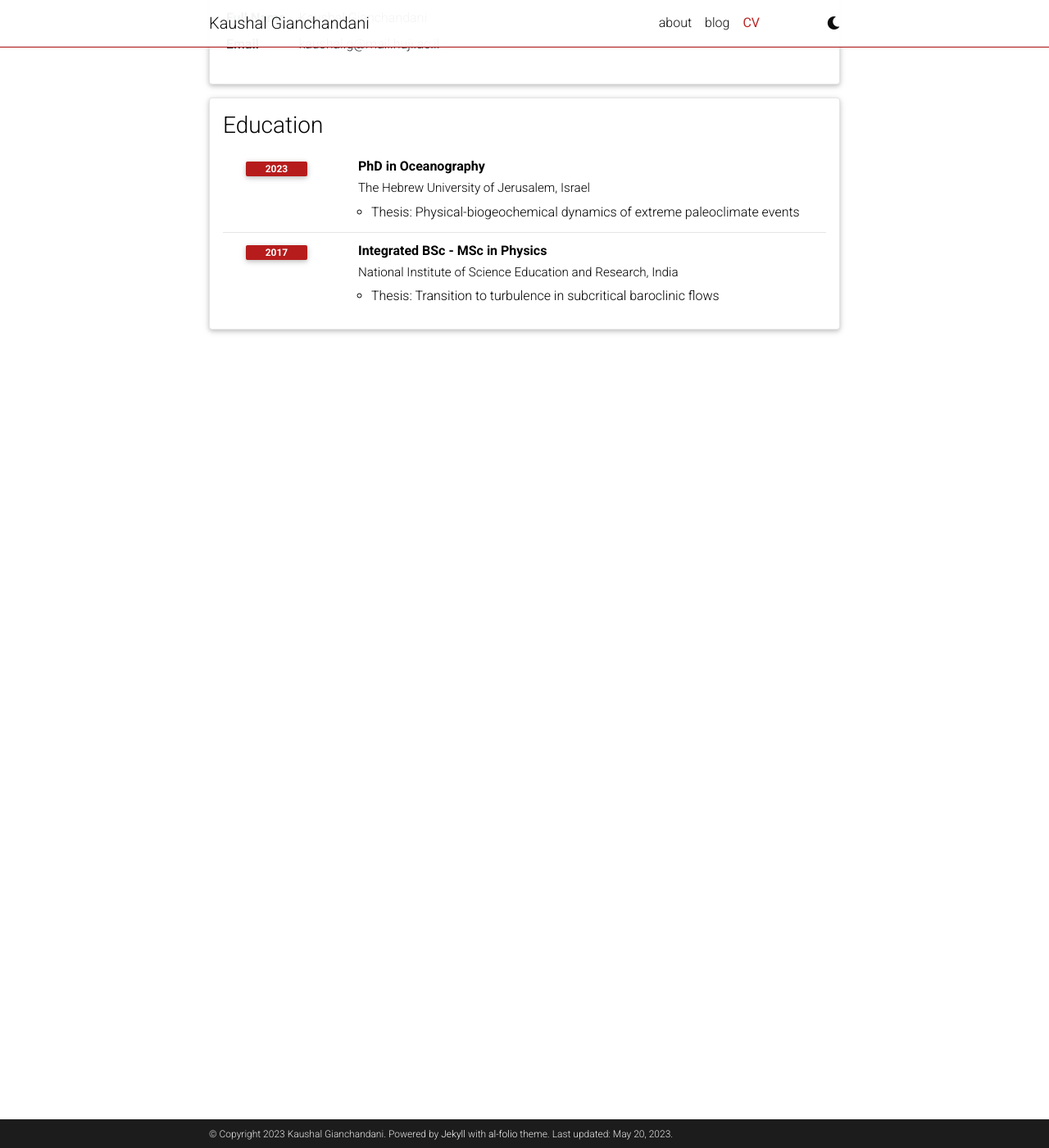
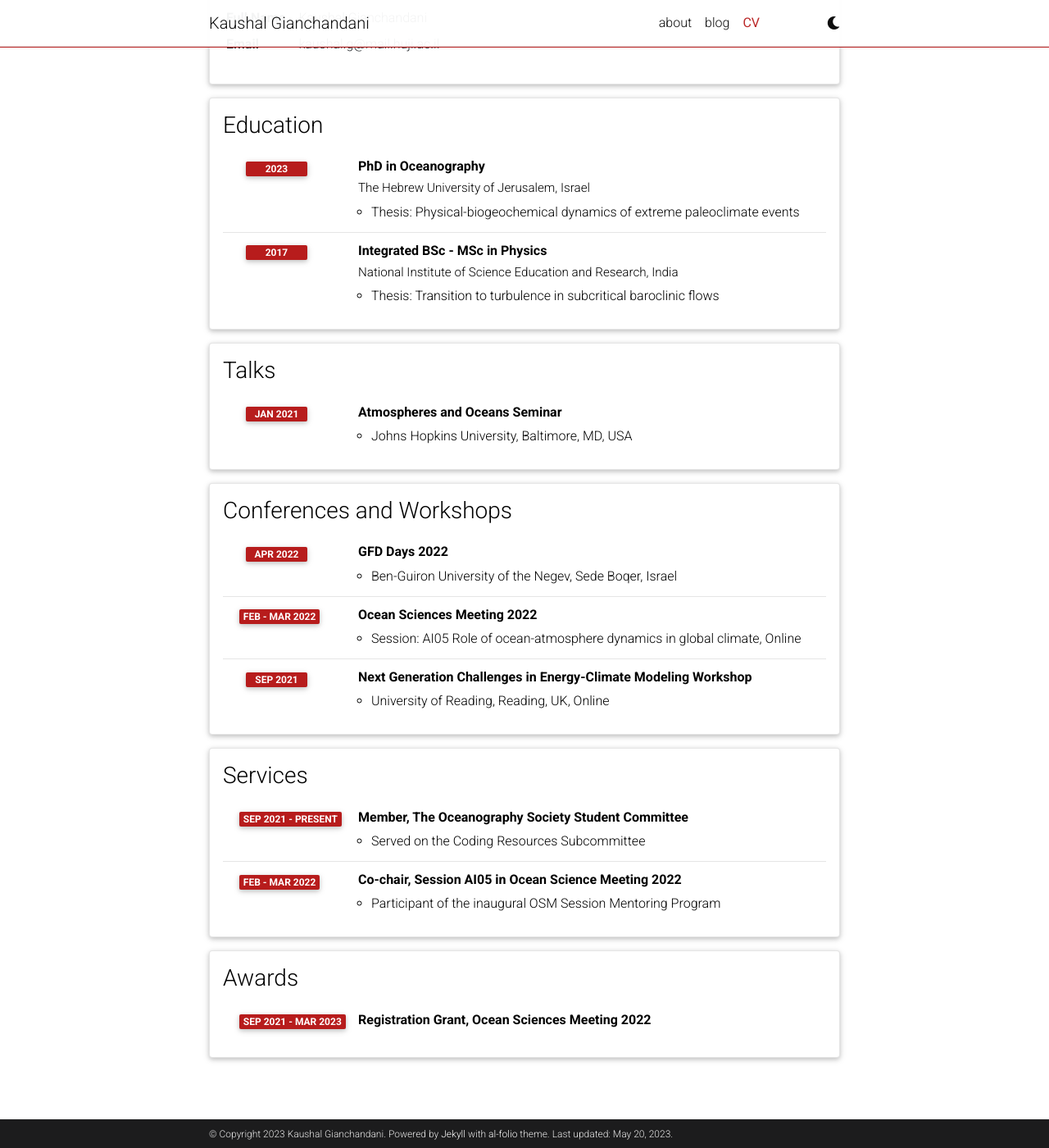
Before and after one commit to kaushalgianchandani/kaushalgianchandani.github.io, a Jekyll site: the page built from _pages/cv.md, in a window 1280 px wide and 1400 px high, scrolled down 242 px. Shown: the whole window at 82% size. Built offline with Jekyll 4.4.1, drawn with Linux system fonts in a browser that asks for light colours; comment, search, counter and statistics services are not loaded; a style sheet for code colours, icons or effects is not loaded.

Commit message:
updated cv.yml

```diff
--- a/_data/cv.yml
+++ b/_data/cv.yml
@@ -27,6 +27,44 @@
       description:
         - "Thesis: Transition to turbulence in subcritical baroclinic flows"
       #   - Description 2.
+- title: Talks
+  type: time_table
+  contents:
+    - title: Atmospheres and Oceans Seminar
+      year: Jan 2021
+      description: Johns Hopkins University, Baltimore, MD, USA
+
+- title: Conferences and Workshops
+  type: time_table
+  contents:
+    - title: GFD Days 2022
+      year: Apr 2022
+      description: Ben-Guiron University of the Negev, Sede Boqer, Israel
+
+    - title: Ocean Sciences Meeting 2022
+      year: Feb - Mar 2022
+      description: "Session: AI05 Role of ocean-atmosphere dynamics in global climate, Online"
+
+    - title: Next Generation Challenges in Energy-Climate Modeling Workshop
+      year: Sep 2021
+      description: University of Reading, Reading, UK, Online
+
+- title: Services
+  type: time_table
+  contents:
+    - title: Member, The Oceanography Society Student Committee
+      year: Sep 2021 - present
+      description: Served on the Coding Resources Subcommittee
+
+    - title: Co-chair, Session AI05 in Ocean Science Meeting 2022
+      year: Feb - Mar 2022
+      description: Participant of the inaugural OSM Session Mentoring Program
+
+- title: Awards
+  type: time_table
+  contents:
+    - title: Registration Grant, Ocean Sciences Meeting 2022
+      year: Sep 2021 - Mar 2023
 
 # - title: Work Experience
 #   type: time_table
```
